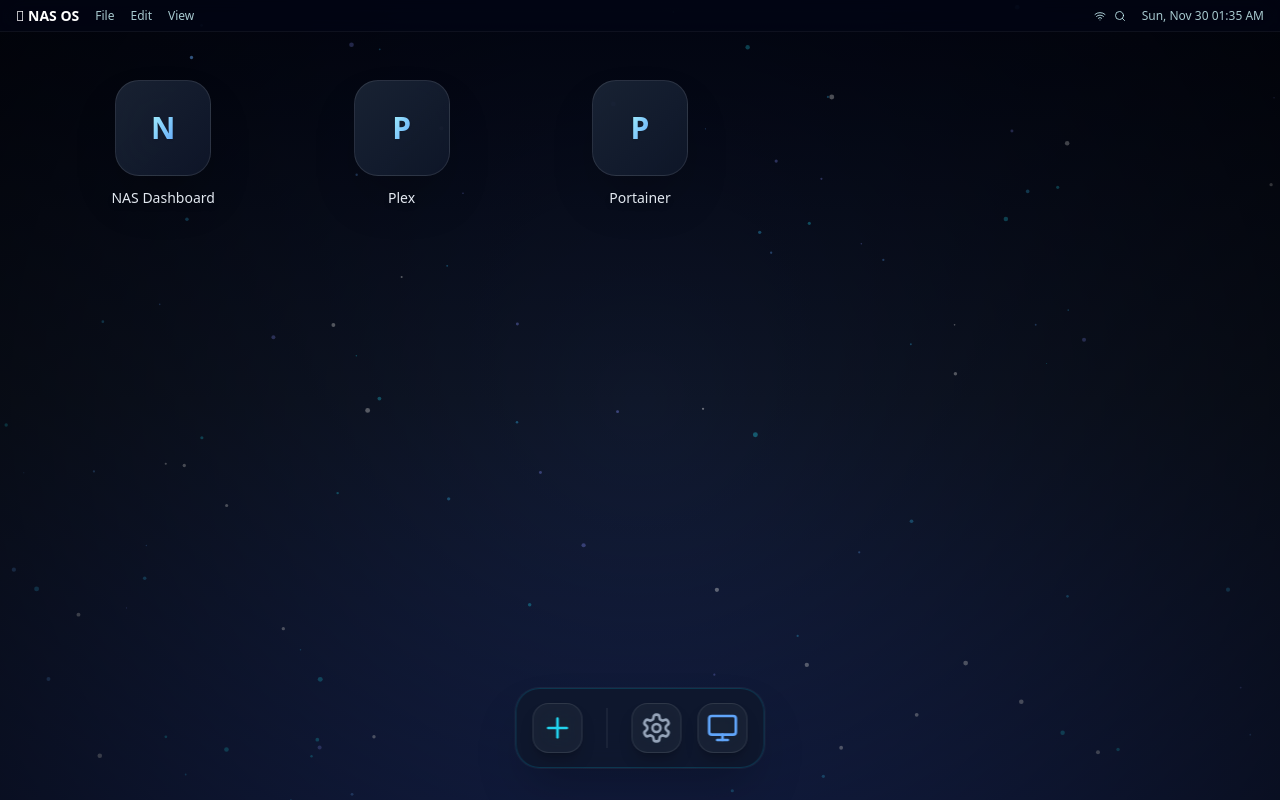
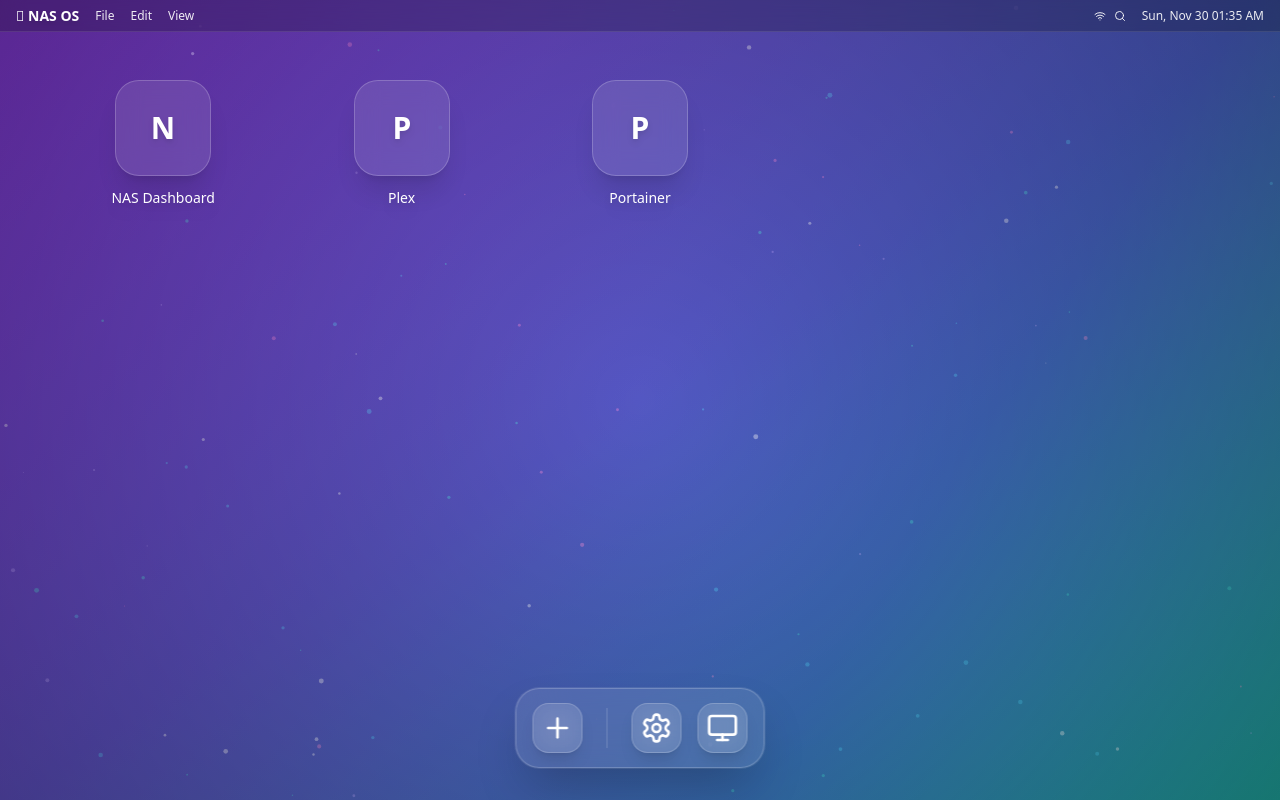
Before and after one commit to snail-chen/nas-nav, a React (Vite) app: page / in a window 1280 px wide. Built offline with nearby package versions, Linux system fonts and the light colour scheme.

Commit message:
style: lighten theme to Aurora Nebula style

```diff
--- a/src/App.tsx
+++ b/src/App.tsx
@@ -30,13 +30,13 @@ function DockIcon({
       ref={ref}
       style={{ width }}
       onClick={onClick}
-      className="aspect-square rounded-2xl bg-[#1e293b]/60 backdrop-blur-md border border-white/10 flex items-center justify-center relative group cursor-pointer hover:bg-[#334155]/60 transition-colors shadow-lg shadow-black/20"
+      className="aspect-square rounded-2xl bg-white/10 backdrop-blur-md border border-white/20 flex items-center justify-center relative group cursor-pointer hover:bg-white/20 transition-colors shadow-lg"
     >
       <div className="w-full h-full flex items-center justify-center p-2">
         {children}
       </div>
       {label && (
-        <div className="absolute -top-12 left-1/2 -translate-x-1/2 px-3 py-1 rounded-lg bg-[#020617]/90 backdrop-blur-md text-white text-xs opacity-0 group-hover:opacity-100 transition-opacity whitespace-nowrap pointer-events-none border border-white/10 shadow-xl">
+        <div className="absolute -top-12 left-1/2 -translate-x-1/2 px-3 py-1 rounded-lg bg-black/50 backdrop-blur-md text-white text-xs opacity-0 group-hover:opacity-100 transition-opacity whitespace-nowrap pointer-events-none border border-white/10 shadow-xl">
           {label}
         </div>
       )}
@@ -92,12 +92,12 @@ const App: React.FC = () => {
       <ParticleBackground />
 
       {/* Top Status Bar */}
-      <div className="absolute top-0 left-0 w-full h-8 px-4 flex justify-between items-center z-20 bg-[#020617]/60 backdrop-blur-md border-b border-white/5 text-xs font-medium text-cyan-100/80">
+      <div className="absolute top-0 left-0 w-full h-8 px-4 flex justify-between items-center z-20 bg-black/20 backdrop-blur-md border-b border-white/10 text-xs font-medium text-white/90">
         <div className="flex items-center gap-4">
-          <span className="font-bold text-sm text-white"> NAS OS</span>
-          <span className="hidden sm:inline hover:text-white transition-colors cursor-default">File</span>
-          <span className="hidden sm:inline hover:text-white transition-colors cursor-default">Edit</span>
-          <span className="hidden sm:inline hover:text-white transition-colors cursor-default">View</span>
+          <span className="font-bold text-sm text-white drop-shadow-md"> NAS OS</span>
+          <span className="hidden sm:inline hover:text-white transition-colors cursor-default drop-shadow-sm">File</span>
+          <span className="hidden sm:inline hover:text-white transition-colors cursor-default drop-shadow-sm">Edit</span>
+          <span className="hidden sm:inline hover:text-white transition-colors cursor-default drop-shadow-sm">View</span>
         </div>
         <div className="flex items-center gap-4">
           <div className="flex items-center gap-2">
@@ -127,13 +127,13 @@ const App: React.FC = () => {
                 href={getFullUrl(link.port)}
                 target="_blank"
                 rel="noopener noreferrer"
-                className="relative w-24 h-24 rounded-[24px] bg-gradient-to-br from-[#1e293b]/80 to-[#0f172a]/90 backdrop-blur-xl border border-white/10 shadow-2xl flex items-center justify-center overflow-hidden group-hover:shadow-cyan-500/20 group-hover:border-cyan-400/30 transition-all duration-300 group-hover:-translate-y-1"
+                className="relative w-24 h-24 rounded-[24px] bg-white/10 backdrop-blur-md border border-white/20 shadow-xl flex items-center justify-center overflow-hidden group-hover:bg-white/20 transition-all duration-300 group-hover:-translate-y-1 group-hover:shadow-2xl"
               >
                 {/* Inner Glow */}
-                <div className="absolute inset-0 bg-gradient-to-br from-cyan-500/20 to-blue-600/20 opacity-0 group-hover:opacity-100 transition-opacity duration-500" />
+                <div className="absolute inset-0 bg-gradient-to-br from-white/10 to-white/5 opacity-0 group-hover:opacity-100 transition-opacity duration-500" />
 
                 {/* Icon */}
-                <div className="relative z-10 text-3xl font-bold text-transparent bg-clip-text bg-gradient-to-br from-cyan-200 to-blue-400 drop-shadow-sm group-hover:scale-110 transition-transform duration-300">
+                <div className="relative z-10 text-3xl font-bold text-white drop-shadow-md group-hover:scale-110 transition-transform duration-300">
                   {link.name.charAt(0).toUpperCase()}
                 </div>
 
@@ -144,12 +144,12 @@ const App: React.FC = () => {
                     e.stopPropagation();
                     removeLink(link.id);
                   }}
-                  className="absolute top-2 left-2 p-1.5 rounded-full bg-red-500/90 text-white opacity-0 group-hover:opacity-100 transition-all hover:bg-red-600 hover:scale-110 shadow-lg"
+                  className="absolute top-2 left-2 p-1.5 rounded-full bg-red-500 text-white opacity-0 group-hover:opacity-100 transition-all hover:bg-red-600 hover:scale-110 shadow-lg"
                 >
                   <X className="w-3 h-3" />
                 </button>
               </a>
-              <span className="text-sm font-medium text-slate-200 drop-shadow-md text-center truncate w-full px-2 group-hover:text-white transition-colors">
+              <span className="text-sm font-medium text-white drop-shadow-lg text-center truncate w-full px-2">
                 {link.name}
               </span>
             </motion.div>
@@ -162,23 +162,23 @@ const App: React.FC = () => {
         <motion.div
           onMouseMove={(e) => mouseX.set(e.pageX)}
           onMouseLeave={() => mouseX.set(Infinity)}
-          className="h-20 px-4 flex items-center gap-4 rounded-3xl bg-[#0f172a]/70 backdrop-blur-xl border border-cyan-500/20 shadow-2xl ring-1 ring-white/5"
+          className="h-20 px-4 flex items-center gap-4 rounded-3xl bg-white/10 backdrop-blur-xl border border-white/20 shadow-2xl ring-1 ring-white/10"
         >
           <DockIcon mouseX={mouseX} onClick={() => setIsAddModalOpen(true)} label="Add App">
-            <Plus className="w-full h-full text-cyan-400" />
+            <Plus className="w-full h-full text-white" />
           </DockIcon>
 
-          <div className="w-[1px] h-10 bg-white/10 my-auto mx-2" />
+          <div className="w-[1px] h-10 bg-white/20 my-auto mx-2" />
 
           <DockIcon mouseX={mouseX} onClick={() => {
             setTempBaseUrl(config.baseUrl);
             setIsSettingsOpen(true);
           }} label="Settings">
-            <Settings className="w-full h-full text-slate-400 group-hover:text-cyan-200 transition-colors" />
+            <Settings className="w-full h-full text-white" />
           </DockIcon>
 
           <DockIcon mouseX={mouseX} label="System">
-            <Monitor className="w-full h-full text-blue-400 group-hover:text-blue-300 transition-colors" />
+            <Monitor className="w-full h-full text-white" />
           </DockIcon>
         </motion.div>
       </div>
--- a/src/components/ParticleBackground.tsx
+++ b/src/components/ParticleBackground.tsx
@@ -46,13 +46,13 @@ const ParticleBackground: React.FC = () => {
         const x = Math.random() * canvas.width;
         const y = Math.random() * canvas.height;
 
-        // Deep Space Blue Palette
+        // Aurora / Nebula Palette (Brighter & Colorful)
         const colors = [
-          'rgba(34, 211, 238, ',  // Cyan-400 (Bright Cyan)
-          'rgba(96, 165, 250, ',  // Blue-400 (Bright Blue)
-          'rgba(129, 140, 248, ', // Indigo-400 (Soft Indigo)
           'rgba(255, 255, 255, ', // White (Stars)
-          'rgba(56, 189, 248, ',  // Sky-400 (Deep Sky Blue)
+          'rgba(167, 139, 250, ', // Violet-400
+          'rgba(244, 114, 182, ', // Pink-400
+          'rgba(56, 189, 248, ',  // Sky-400
+          'rgba(45, 212, 191, ',  // Teal-400
         ];
         const colorPrefix = colors[Math.floor(Math.random() * colors.length)];
 
@@ -61,8 +61,8 @@ const ParticleBackground: React.FC = () => {
           y,
           baseX: x,
           baseY: y,
-          vx: (Math.random() - 0.5) * 0.2, // Slower movement for "space" feel
-          vy: (Math.random() - 0.5) * 0.2,
+          vx: (Math.random() - 0.5) * 0.3,
+          vy: (Math.random() - 0.5) * 0.3,
           size,
           density: (Math.random() * 20) + 5,
           color: colorPrefix
@@ -71,11 +71,18 @@ const ParticleBackground: React.FC = () => {
     };
 
     const animate = () => {
-      // Deep Space Gradient Background
-      const gradient = ctx.createLinearGradient(0, 0, 0, canvas.height);
-      gradient.addColorStop(0, '#020617'); // Slate-950 (Deepest Black-Blue)
-      gradient.addColorStop(0.5, '#0f172a'); // Slate-900 (Mid Deep Blue)
-      gradient.addColorStop(1, '#172554'); // Blue-950 (Rich Deep Blue)
+      // Aurora Gradient Background
+      // Using a rich, vibrant gradient instead of deep black
+      const gradient = ctx.createLinearGradient(0, 0, canvas.width, canvas.height);
+      gradient.addColorStop(0, '#4c1d95');   // Violet-900 (Top Left)
+      gradient.addColorStop(0.4, '#312e81'); // Indigo-900
+      gradient.addColorStop(0.7, '#1e3a8a'); // Blue-900
+      gradient.addColorStop(1, '#0f766e');   // Teal-700 (Bottom Right)
+
+      // Alternative brighter approach:
+      // const gradient = ctx.createLinearGradient(0, 0, 0, canvas.height);
+      // gradient.addColorStop(0, '#312e81'); // Indigo-900
+      // gradient.addColorStop(1, '#be185d'); // Pink-700
 
       ctx.fillStyle = gradient;
       ctx.fillRect(0, 0, canvas.width, canvas.height);
@@ -137,13 +144,13 @@ const ParticleBackground: React.FC = () => {
   }, []);
 
   return (
-    <div className="fixed inset-0 z-0 pointer-events-none bg-gradient-to-b from-slate-950 via-slate-900 to-blue-950">
+    <div className="fixed inset-0 z-0 pointer-events-none bg-gradient-to-br from-violet-900 via-indigo-900 to-teal-800">
         <canvas
             ref={canvasRef}
-            className="absolute inset-0 w-full h-full"
+            className="absolute inset-0 w-full h-full mix-blend-screen"
         />
-        {/* Overlay Vignette for depth */}
-        <div className="absolute inset-0 bg-[radial-gradient(circle_at_center,_transparent_0%,_rgba(0,0,0,0.6)_100%)]" />
+        {/* Lighter Vignette */}
+        <div className="absolute inset-0 bg-[radial-gradient(circle_at_center,_transparent_0%,_rgba(0,0,0,0.3)_100%)]" />
     </div>
   );
 };
--- a/src/index.css
+++ b/src/index.css
@@ -4,12 +4,12 @@
 
 @layer base {
   body {
-    @apply bg-[#020617] text-white overflow-hidden;
+    @apply bg-indigo-950 text-white overflow-hidden;
   }
 }
 
 .glass-panel {
-  @apply bg-[#0f172a]/30 backdrop-blur-md border border-white/10 shadow-xl;
+  @apply bg-white/10 backdrop-blur-xl border border-white/20 shadow-2xl;
 }
 
 /* Custom Scrollbar */
@@ -22,10 +22,10 @@
 }
 
 .custom-scrollbar::-webkit-scrollbar-thumb {
-  background-color: rgba(34, 211, 238, 0.1); /* Cyan tint */
+  background-color: rgba(255, 255, 255, 0.2);
   border-radius: 20px;
 }
 
 .custom-scrollbar::-webkit-scrollbar-thumb:hover {
-  background-color: rgba(34, 211, 238, 0.3);
+  background-color: rgba(255, 255, 255, 0.4);
 }
```
Also changed, not shown: 1 other file (tests, documents, lock files or other folders).
